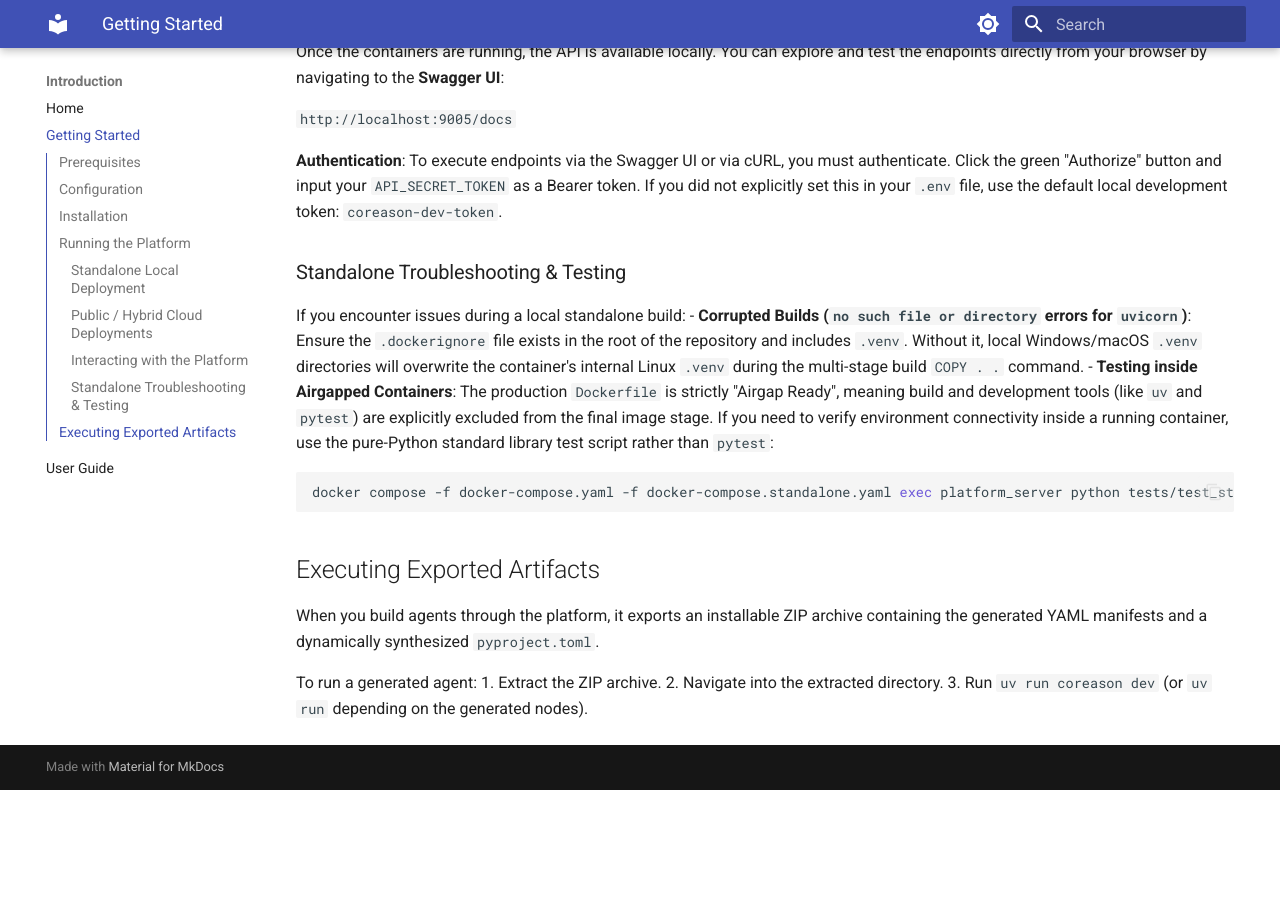
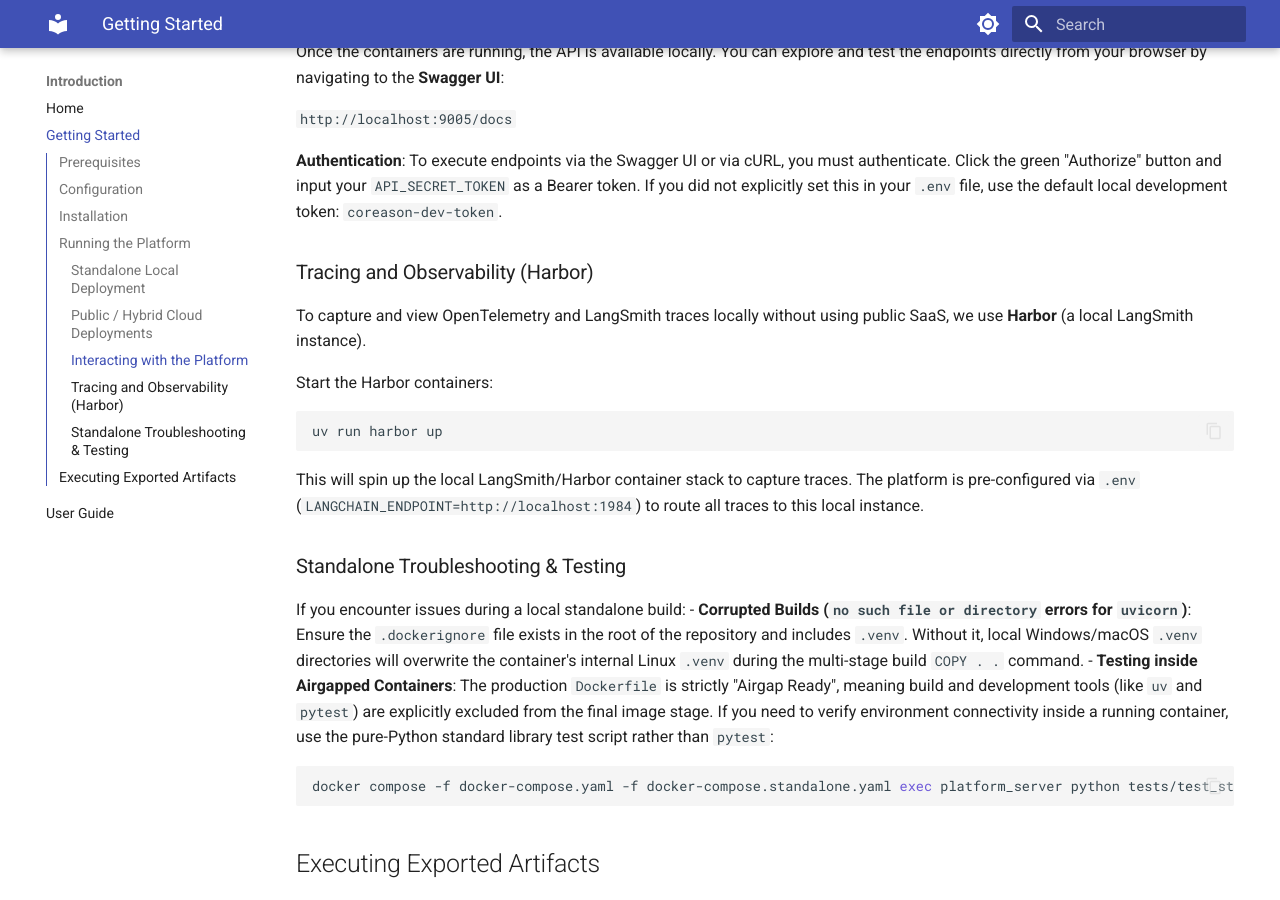
Before and after one commit to CoReason-AI/coreason-workspace-env, an MkDocs documentation site: the page built from docs/getting_started.md, in a window 1280 px wide and 900 px high, scrolled down 1965 px. Built offline with MkDocs 1.6.1 and Material for MkDocs 9.7.7, drawn with Linux system fonts in a browser that asks for light colours; before the commit the page ends 2755 px from its top, so only the background shows below that.

Commit message:
docs: add LangSmith/Harbor instructions for tracing

````diff
--- a/docs/getting_started.md
+++ b/docs/getting_started.md
@@ -77,6 +77,16 @@ You can explore and test the endpoints directly from your browser by navigating
 **Authentication**:
 To execute endpoints via the Swagger UI or via cURL, you must authenticate. Click the green "Authorize" button and input your `API_SECRET_TOKEN` as a Bearer token. If you did not explicitly set this in your `.env` file, use the default local development token: `coreason-dev-token`.
 
+### Tracing and Observability (Harbor)
+
+To capture and view OpenTelemetry and LangSmith traces locally without using public SaaS, we use **Harbor** (a local LangSmith instance).
+
+Start the Harbor containers:
+```bash
+uv run harbor up
+```
+This will spin up the local LangSmith/Harbor container stack to capture traces. The platform is pre-configured via `.env` (`LANGCHAIN_ENDPOINT=http://localhost:1984`) to route all traces to this local instance.
+
 ### Standalone Troubleshooting & Testing
 
 If you encounter issues during a local standalone build:
````
